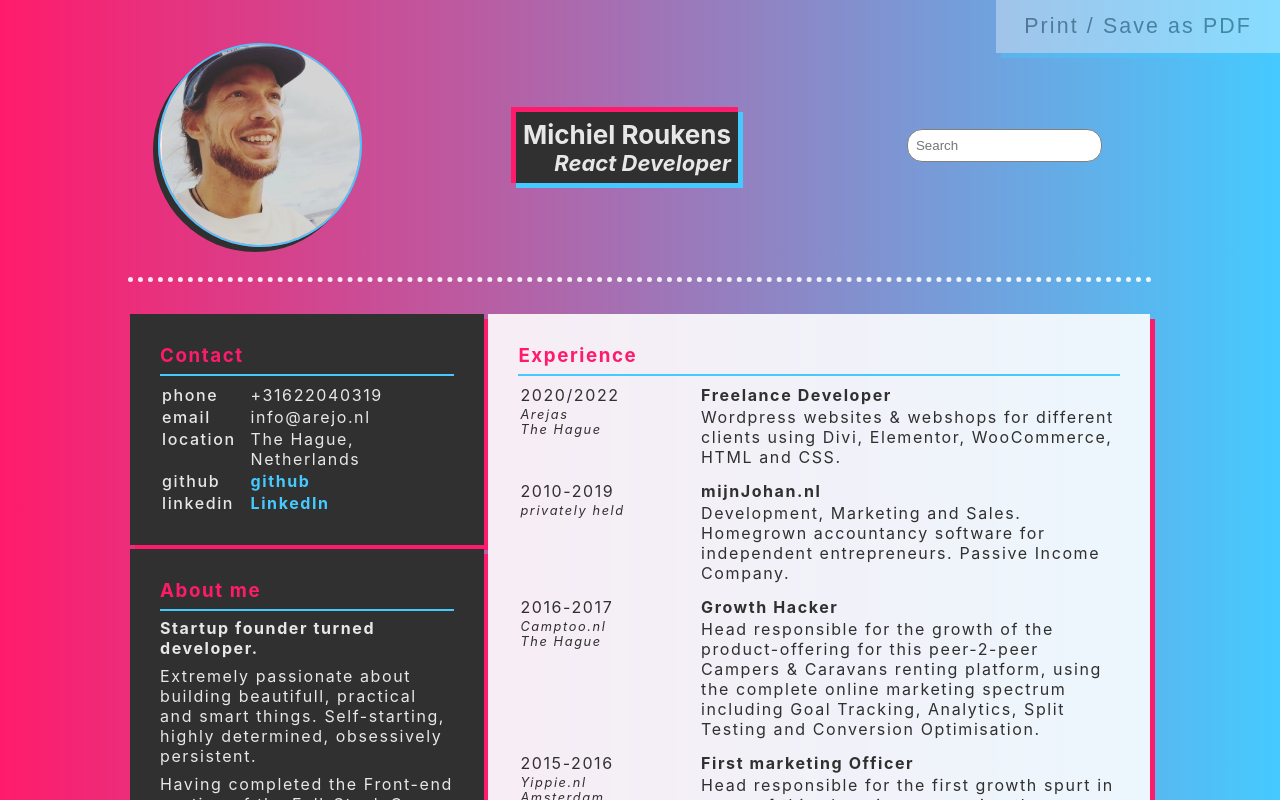
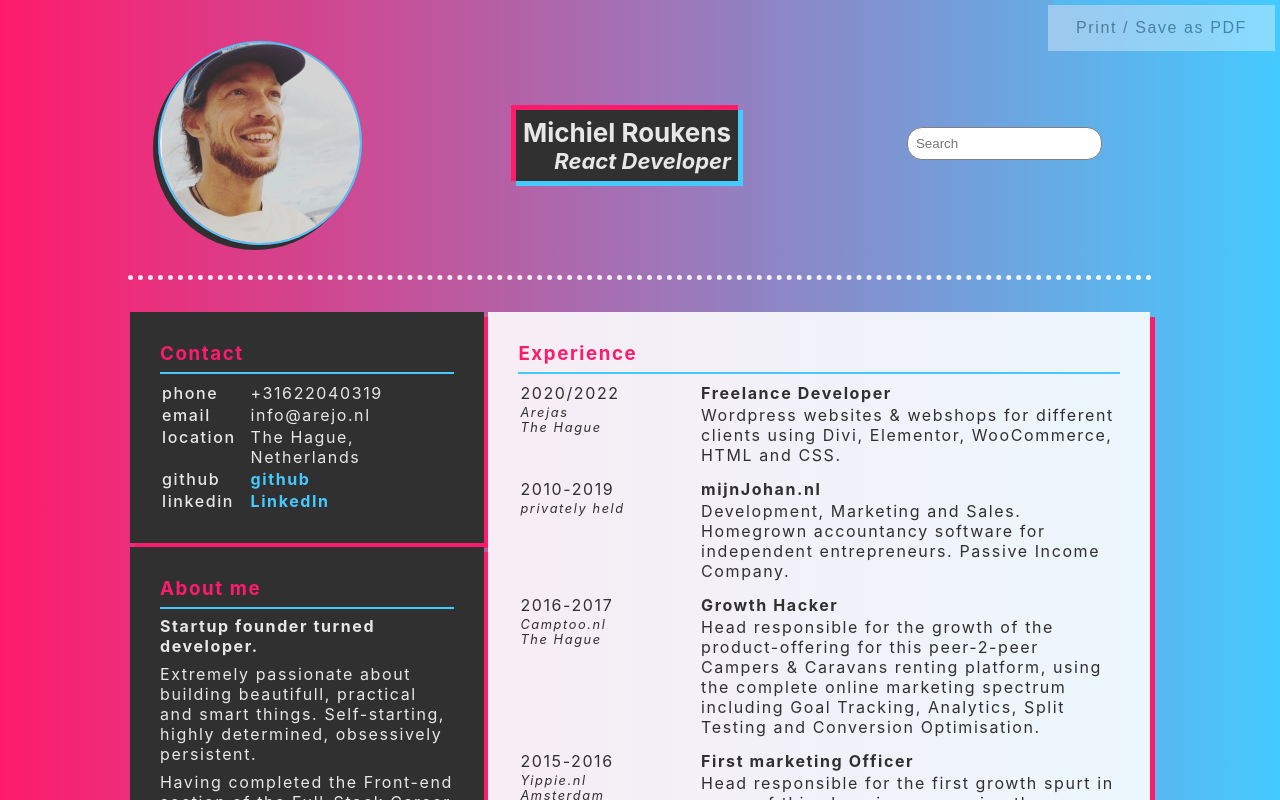
Before and after one commit to arejasverduras/resume, a React (Create React App) app: page / in a window 1280 px wide. Shown: the top 800 px of the page. Built offline with nearby package versions, Linux system fonts and the light colour scheme.

Commit message:
button animations

```diff
--- a/src/App.css
+++ b/src/App.css
@@ -30,7 +30,7 @@ a {
   padding: 14px 28px;
   margin: 0 auto 20px auto;
   border-radius: 0px;
-  font-size: 16pt;
+  font-size: 12pt;
   box-shadow: #ff1b6b 5px 5px;
 
   background-color: rgba(255, 255, 255, 0.888);
@@ -38,7 +38,7 @@ a {
   box-shadow: #45caff 5px 5px;
   left: 0;
   top: 0;
-  transition: left 1s, top 1s, box-shadow 1s;
+  transition: all 1s;
   letter-spacing: 0.1em;
 }
 
@@ -48,6 +48,7 @@ a {
   top: -10px;
   box-shadow: #45caff 15px 10px;
   z-index: 3;
+  font-size: 16pt;
 }
 
 @media screen and (max-width: 500px) {
@@ -63,10 +64,11 @@ a {
 
 .topButton {
   grid-area: topButton;
-  margin-right: 0%;
+  margin-right: 5px;
+  margin-top: 5px;
   margin-bottom: -50px;
   opacity: 0.4;
-  transition: none;
+  box-shadow: #45caff 5px -5px;
 }
 
 .topButton:hover {
@@ -77,6 +79,10 @@ a {
   color: rgb(49, 48, 48);
   border-left: none;
   border-top: none;
+  position: relative;
+  top: 15px;
+  left: -15px;
+  box-shadow: #45caff 10px -10px;
 }
 
 .printButton:active {
```
